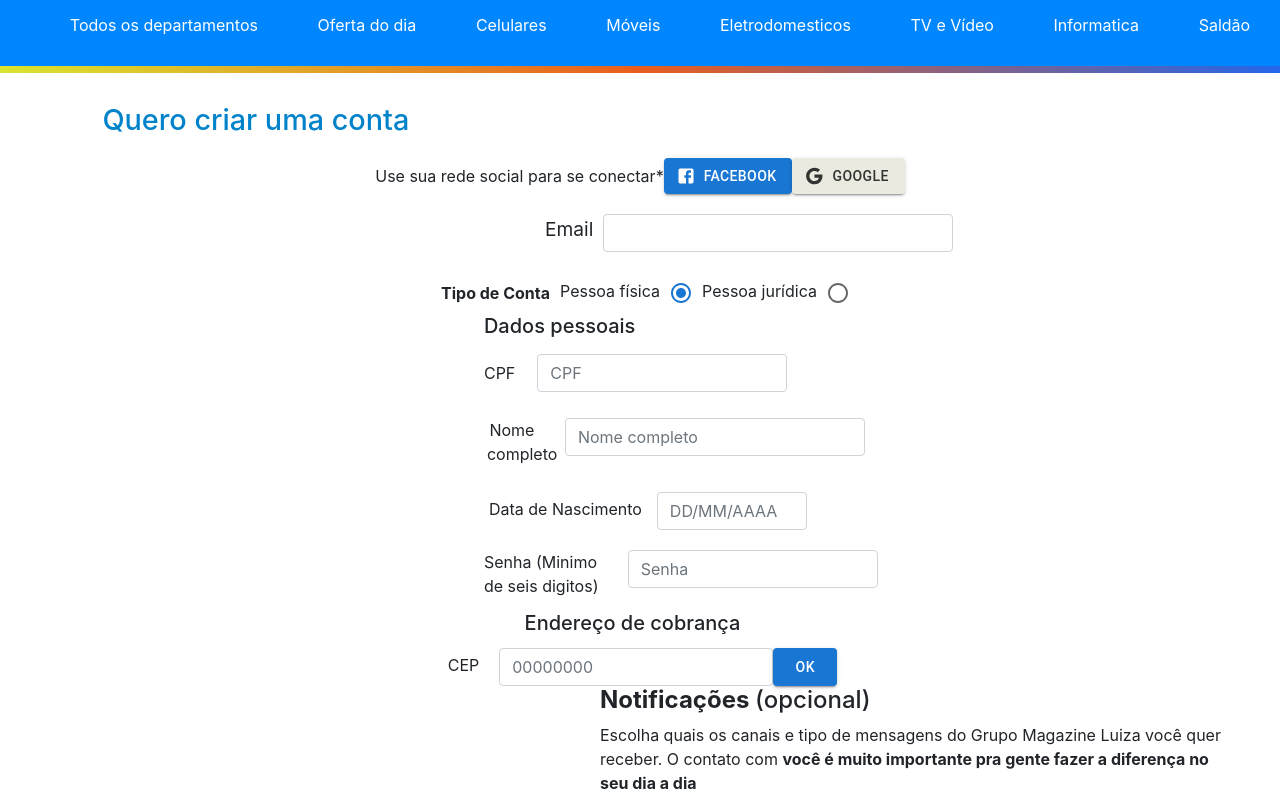
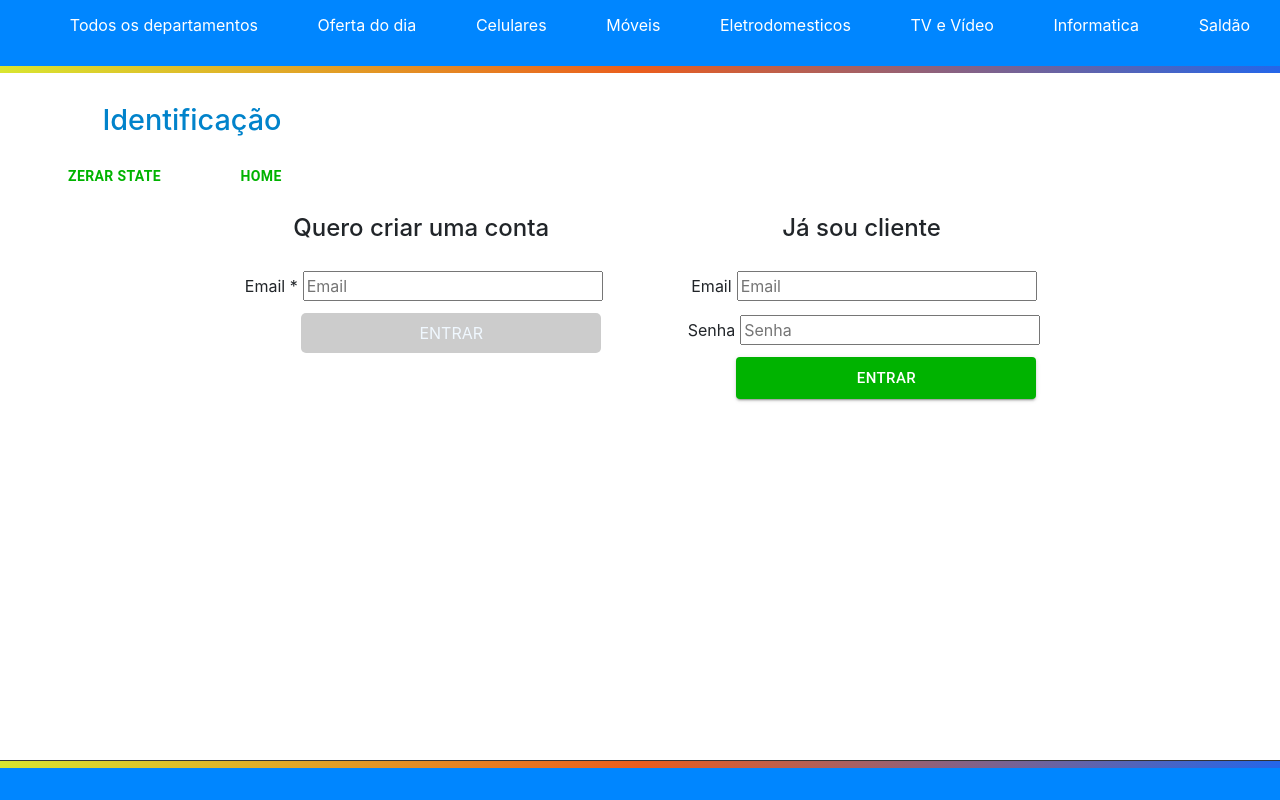
Before and after one commit to math3us2021/desafio_magalu, a React (Create React App) app: page / in a window 1280 px wide. Shown: the top 800 px of the page. Built offline with nearby package versions, Linux system fonts and the light colour scheme.

Commit message:
01/08/2022

```diff
--- a/src/components/EnderecoNovo.jsx
+++ b/src/components/EnderecoNovo.jsx
@@ -101,7 +101,7 @@ export default () => {
                         <Form>
                             <div className="form-control-group">
                                 <label name="cep">CEP</label>
-                                <Field name="cep" type="text" maxLength="9" placeholder="00000000" className="form-control" onBlur={(e) => onBlurCep(e, setFieldValue)} />
+                                <Field name="cep" type="text" maxLength="8" placeholder="00000000" className="form-control" onBlur={(e) => onBlurCep(e, setFieldValue)} />
                                 <ErrorMessage name="cep" className="error" />
                                 <Button variant="contained" onClick={() => setOpenCep(true)} >OK</Button>
                             </div>
--- a/src/pages/login.jsx
+++ b/src/pages/login.jsx
@@ -25,7 +25,7 @@ export default function Login() {
 
     function onSubmit(values, actions) {
         dispatch(changeUser(values.email));
-        navigate("/");
+        navigate("/home");
     }
 
     function onLogout() {
@@ -33,7 +33,7 @@ export default function Login() {
     }
 
     function nextPage() {
-        navigate("/");
+        navigate("/home");
     }
 
        function validateClient(e) {
--- a/src/pages/validation.jsx
+++ /dev/null
@@ -1,67 +0,0 @@
-import React from "react";
-import { Formik, Form, Field, ErrorMessage } from "formik";
-import * as Yup from "yup";
-import EnderecoNovo from "../components/EnderecoNovo";
-
-
-    const schema = Yup.object().shape({
-        firstName: Yup.string().required("Nome deve estar preenchido"),
-        age: Yup.number().min(18, "Idade deve maior que 18 anos" ).required("Campo não pode ser vazio"),
-        escolaridade: Yup.string().required("Campo não pode ser vazio"),
-        trabalho: Yup.string().required("Campo não pode ser vazio"),
-    })
-
-
-export default function Validation() {
-
-
-    function onSubmit(values,actions) {
-        console.log(values);
-    }
-
-    return (
-        <div>
-            <h1>Validation</h1>
-            <Formik
-            onSubmit={onSubmit}
-            validationSchema={schema}
-            initialValues={{  // iniciando os valores, estão zerados
-                firstName: "",
-                age: "",
-                escolaridade: "",
-                trabalho: "",
-            }}
-            >
-                {({errors, touched, isValid })=> (
-                    <Form>
-                        <div>
-                            <label id="FirstName">Primeiro Nome</label>
-                            <Field id="FirstName" name="firstName" type="text" />
-                            <ErrorMessage name="FirstName" />
-
-                        </div>
-                        <div>
-                         <label id="age">Idade</label>
-                            <Field id="age" name="age" type="number" />
-                            {errors.age && touched.age && <span className="errorInput">{errors.age}</span>}
-                        </div>
-                        <div>
-                            <label >Escolaridade</label>
-                            <Field  name="escolaridade" type="text" />
-                            {errors.escolaridade && touched.escolaridade && <span className="errorInput">{errors.firstName}</span>}
-                        </div>
-                        <div>
-                         <label id="trabalho">Ultimo trabalho</label>
-                            <Field id="trabalho" name="trabalho" type="number" />
-                            {errors.trabalho && touched.trabalho && <span className="errorInput">{errors.trabalho}</span>}
-                        </div>
-                        <button type="submit" disabled={!isValid} >Enviar</button>
-                    </Form>
-                )}
-            </Formik>
-
-            <EnderecoNovo/>
-
-        </div>
-    );
-}
--- a/src/routes.js
+++ b/src/routes.js
@@ -2,15 +2,14 @@ import React from "react";
 import { Route, Routes, } from "react-router-dom";
 import Home from "./pages/home.jsx";
 import Login from "./pages/login.jsx";
-import Validation from "./pages/validation.jsx";
+
 
 
 export default function Routers() {
     return (
         <Routes>
-            <Route path="/" element={<Home />} />
-            <Route path="/login" element={<Login />} />
-            <Route path="/validation" element={<Validation />} />
+            <Route path="/home" element={<Home />} />
+            <Route path="/" element={<Login />} />
         </Routes>
     );
 }
```
